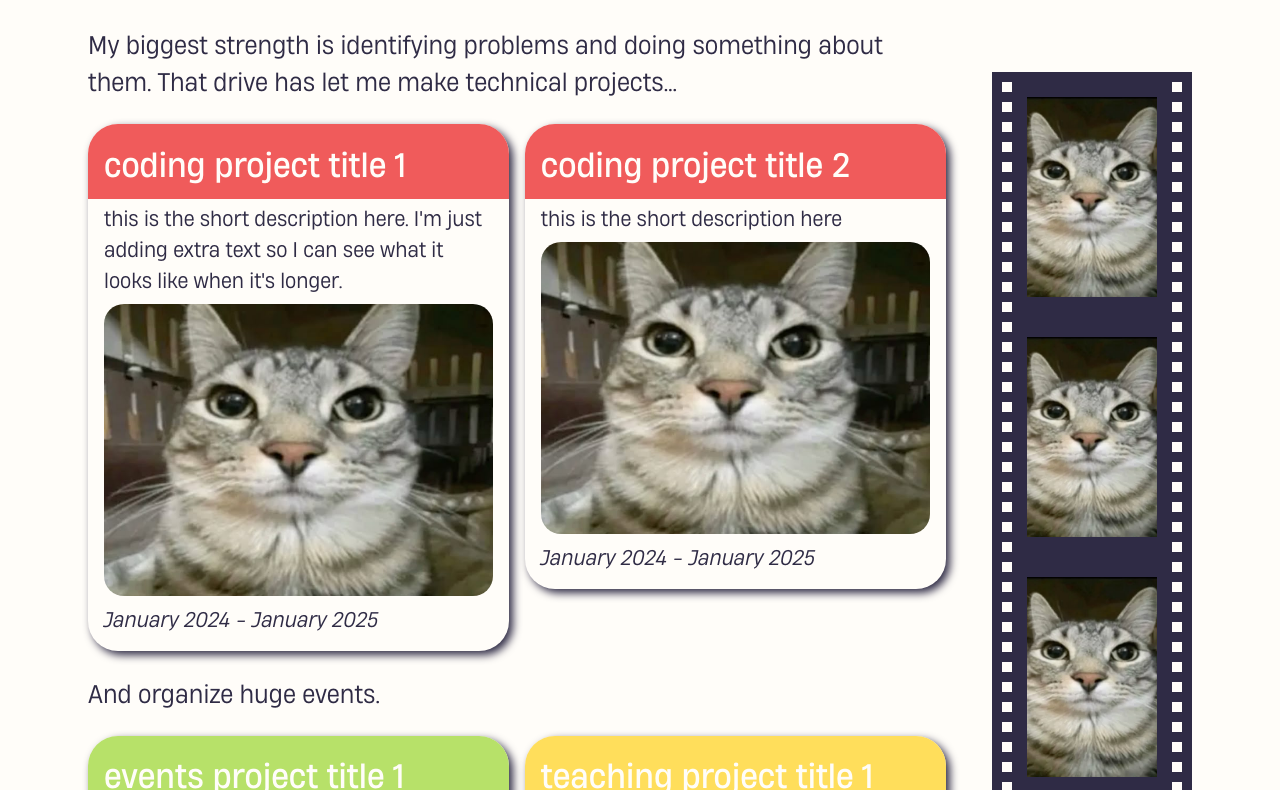
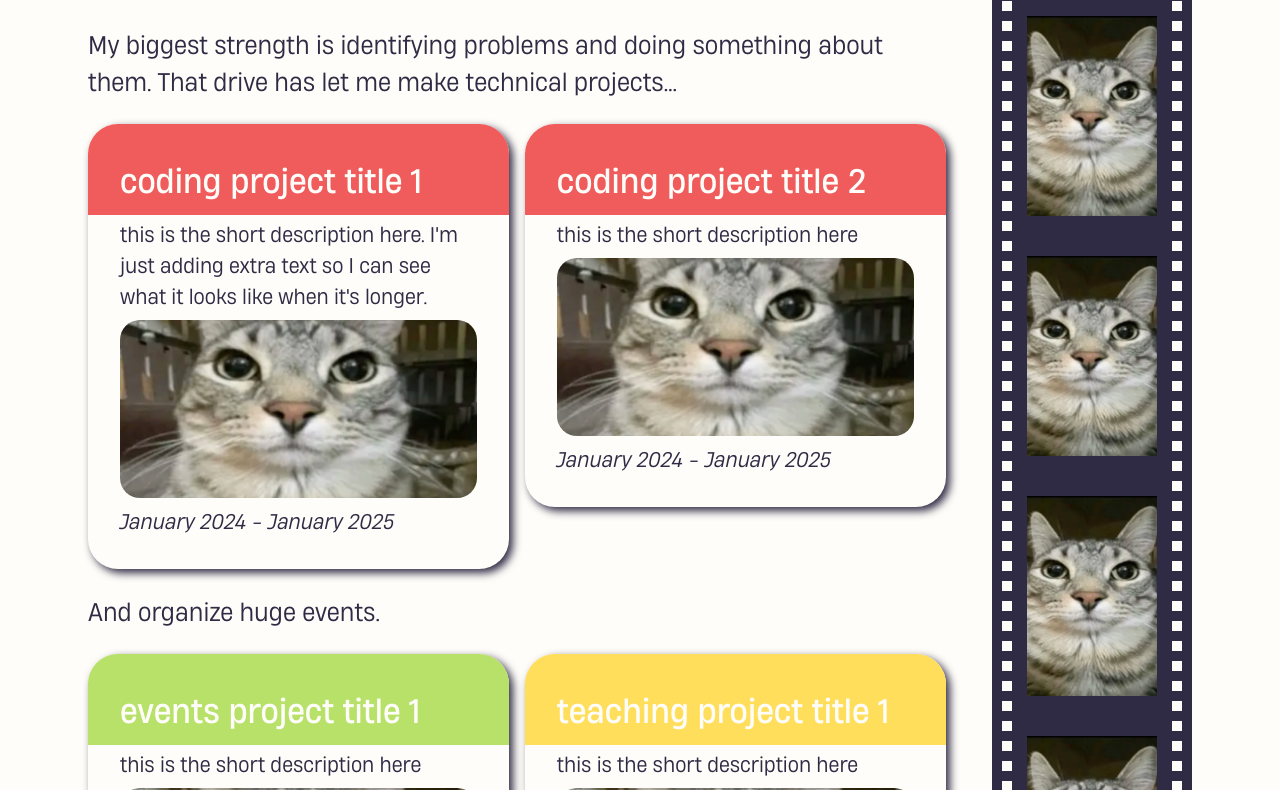
Before and after one commit to joysudo/personal-website, a React (Vite) app: page / in a window 1280 px wide. Shown: the part 850-1640 px from the top of the page. Built offline with nearby package versions, Linux system fonts and the light colour scheme.

Commit message:
implement modal

```diff
--- a/src/components/ProjectCard.jsx
+++ b/src/components/ProjectCard.jsx
@@ -1,7 +1,10 @@
+import { useState } from 'react';
+
 const ProjectCard = ({ project }) => {
-
+  const [modal, setModal] = useState(false);
   return (
-    <div className="project-card">
+    <>
+      <div className="project-card" onClick={() => setModal(true)}>
         <div className={`project-card-header ${project.category}`}>
           <h1>{project.title}</h1>
         </div>
@@ -11,6 +14,22 @@ const ProjectCard = ({ project }) => {
           <p className="project-card-date">{project.startDate.toLocaleDateString('en-US', {month: 'long', year: 'numeric'}) + " - " + project.endDate.toLocaleDateString('en-US', {month: 'long', year: 'numeric'})}</p>
         </div>
       </div>
+      {modal &&
+        <div className="project-card-overlay">
+          <div className="project-card">
+            <div className={`project-card-header ${project.category}`}>
+              <h1>{project.title}</h1>
+              <button onClick={() => setModal(false)}>X</button>
+            </div>
+            <div className="project-card-content" style={{overflowY: 'auto'}}>
+              <p>{project.fullDescription}</p>
+              <img src={project.coverImage}/>
+              <p className="project-card-date">{project.startDate.toLocaleDateString('en-US', {month: 'long', year: 'numeric'}) + " - " + project.endDate.toLocaleDateString('en-US', {month: 'long', year: 'numeric'})}</p>
+            </div>
+          </div>
+        </div>
+      }
+    </>
   );
 };
 
--- a/src/index.css
+++ b/src/index.css
@@ -83,6 +83,8 @@ nav {
 
 /* PROJECT CARD COMPONENT STUFF */
 .project-card {
+	display: flex;
+	flex-direction: column;
 	border-radius: 30px; /*stolen from figma file*/
 	overflow: hidden;
 	box-shadow: 0.25rem 0.25rem 0.5rem var(--default-dark);
@@ -90,9 +92,12 @@ nav {
 	line-height: normal;
 	margin-bottom: auto;
 	width: 100%;
+	background-color: var(--default-light);
+	max-height: 80vh;
+	max-width: 90vw;
 }
 
-.project-card:hover {
+.project-card:hover:not(.project-card-overlay .project-card:hover) {
 	transform: translateY(-0.5rem);
 }
 
@@ -100,10 +105,30 @@ nav {
 	height: 75px; /* stolen from figma file, 75px */
 	color: var(--default-light);
 	display: flex;
-	flex-direction: column;
-	justify-content: center;
-	padding: 0 1rem;
+	flex-direction: row;
+	align-items: center;
+	justify-content: space-between;
+	padding: 1rem 2rem 0rem 2rem;
 	font-size: 1rem;
+}
+
+.project-card-header button {
+	margin-left: auto;
+	border: none;
+	background-color: transparent;
+	color: var(--default-light);
+	font-size: 1.5rem;
+	font-family: 'HeadingNow';
+	font-weight: 800;
+	transition: 0.075s ease-in-out;
+}
+
+.project-card-header button:hover {
+	filter: brightness(0.9);
+}
+
+.project-card-header button:active {
+	filter: brightness(0.8);
 }
 
 .project-card-header h1 {
@@ -133,6 +158,8 @@ nav {
 	flex-direction: column;
 	margin-bottom: 0.75rem;
 	font-size: 1.25rem;
+	flex-grow: 1;
+	padding: 0rem 2rem 1rem 2rem;
 }
 
 .project-card-content > * {
@@ -142,7 +169,7 @@ nav {
 .project-card img {
 	border-radius: 20px;
 	max-width: 100%;
-	aspect-ratio: 4/3;
+	aspect-ratio: 2;
 	object-fit: cover;
 }
 
@@ -150,6 +177,27 @@ nav {
 	font-style: italic;
 }
 
+@keyframes fadeIn {
+	from {
+		opacity: 0;
+	} to {
+		opacity: 1;
+	}
+}
+
+.project-card-overlay {
+	padding: 5rem;
+	position: fixed;
+	top: 0;
+	left: 0;
+	right: 0;
+	bottom: 0;
+	display: flex;
+	justify-content: center;
+	align-items: center;
+	backdrop-filter: blur(0.1rem);
+	animation: fadeIn 0.2s ease-out forwards;
+}
 
 /* HOMEPAGE: HERO SECTION */
 .hero-section {
```
Also changed, not shown: src/components/ProjectModal.jsx (deleted). Lines whose indentation alone changed are shown as unchanged.
